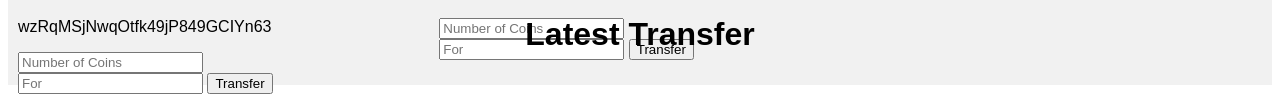
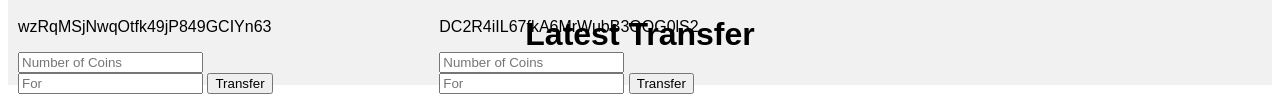
Before and after one commit to LukeStro47/Linguine-Coin, a plain HTML site: page index.html in a window 1280 px wide. Shown: the part 2757-2865 px from the top of the page. Drawn offline with Linux system fonts and the light colour scheme; no server answers.

Commit message:
Signed-off-by: LukeStro47 <lukestrong47@gmail.com>

```diff
--- a/index.html
+++ b/index.html
@@ -248,7 +248,7 @@
                 <img src="https://lukestro.me/Linguine-Coin/LCoin.png">
                 <h1>Mr. Heggan</h1>
                 <h4 id="heggan-coins">Loading...</h4>
-                <p></p>
+                <p>DC2R4iIL67fkA6MrWubB3OOG0lS2</p>
                 <input type="number" placeholder="Number of Coins" min="0" id="heggan-number">
                 <br>
                 <input type="text" placeholder="For" id="heggan-for">
```
